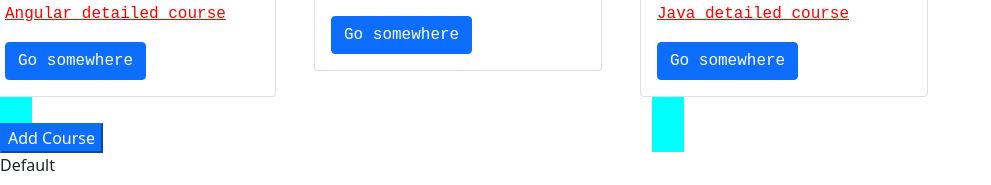
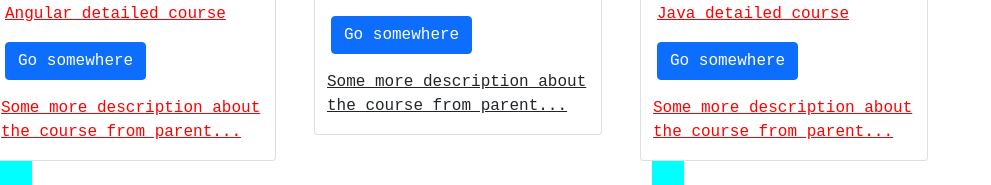
Before and after one commit to AkashPandey8789/Social, an Angular app: page /home in a window 1280 px wide. Shown: the part 310-495 px from the top of the page, without its empty margins (0-991 px from the left). Built offline with nearby package versions, Linux system fonts and the light colour scheme.

Commit message:
ng-content content projection

```diff
--- a/src/app/course-card/course-card.component.html
+++ b/src/app/course-card/course-card.component.html
@@ -6,4 +6,5 @@
         <p class="card-text" [textContent]="titleDescription"></p>
         <a href="#" class="btn btn-primary">Go somewhere</a>
     </div>
+    <ng-content select=".moreDescription"></ng-content>
 </div>
--- a/src/app/home/home.component.html
+++ b/src/app/home/home.component.html
@@ -2,7 +2,9 @@
     <div *ngFor="let c of courseCardList;index as i;even as IsEven;odd as IsOdd;first as IsFirst;last as IsLast" class=" col-md-3">
         <app-course-card [imageUrl]="c.imageUrl" [cardIndex]="i+1" [titleText]="c.title" [ngClass]="{'beginner':IsEven}" [titleDescription]="c.description" (eventSelector)="eventCatcher($event)"
         [ngStyle]="{'font-family':'monospace'}"
-        [style.text-decoration]="'underline'" #courseCardRef></app-course-card>
+        [style.text-decoration]="'underline'" #courseCardRef>
+        <p class="moreDescription">Some more description about the course from parent...</p>
+    </app-course-card>
     </div>
     <div><button class="btn-primary" (click)="addCourse()">Add Course</button></div>
 </div>
@@ -62,4 +64,10 @@ ngStyle helps in adding multiple styles , we can also pass expression.
         code
     }
 }
+content projection we can display some part of child component from parent component
+<ng-content select=".header"></ng-content>
+//below code in parent comp
+<div class="header">
+    some code
+    </div
  -->
--- a/src/app/home/home.component.ts
+++ b/src/app/home/home.component.ts
@@ -45,8 +45,8 @@ containerDiv:ElementRef | undefined;
 @ViewChild('cardContainer',{read:ElementRef}) //it will return elementref and not component instance.
 containerDivRef:ElementRef|undefined;
 
-@ViewChildren(CourseCardComponent)
-cards:QueryList<CourseCardComponent>|undefined;
+@ViewChildren(CourseCardComponent,{read:ElementRef})
+cards:QueryList<ElementRef>|undefined;
 
 eventCatcher(courseTitle:string){
     console.log('Parent ',courseTitle);
```
